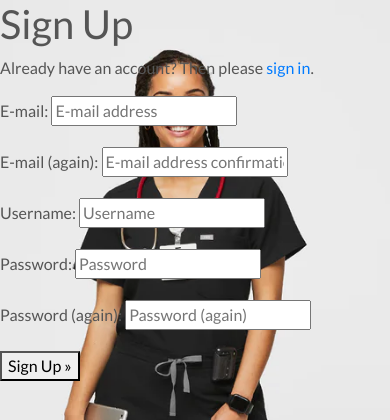
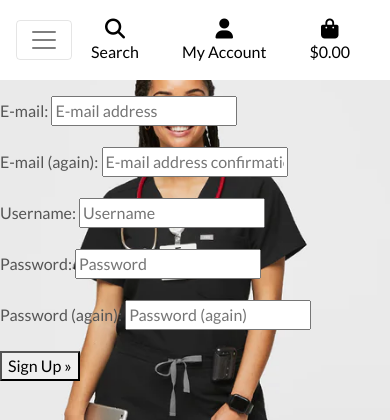
Before and after one commit to gozygreg/gregmediscrubs, a Django app: page /accounts/signup/ in a window 390 px wide. Shown: the top 420 px of the page. Run offline with Django 3.2, Linux system fonts and the light colour scheme; parts of the project's set-up code (start-up, migrations or seed data) failed here and were passed over; some libraries are stand-ins or nearby versions.

Commit message:
Added mobile header and navbar

```diff
--- a/templates/base.html
+++ b/templates/base.html
@@ -108,6 +108,16 @@
                 </ul>
             </div>
         </div>
+        <div class="row bg-white">
+            <nav class="navbar navbar-expand-lg navbar-light w-100">
+                <button class="navbar-toggler" type="button" data-toggle="collapse" data-target="#main-nav"
+                    aria-controls="main-nav" aria-expanded="false" aria-label="Toggle navigation">
+                    <span class="navbar-toggler-icon"></span>
+                </button>
+                {% include 'includes/mobile-top-header.html' %}
+                {% include 'includes/main-nav.html' %}
+            </nav>
+        </div>
     </header>
 
     {% if messages %}
--- /dev/null
+++ b/templates/includes/main-nav.html
@@ -0,0 +1,39 @@
+<div class="collapse navbar-collapse" id="main-nav">
+    <ul class="navbar-nav w-auto mx-auto">
+        <li class="nav-item dropdown">
+            <a class="logo-font font-weight-bold nav-link text-black mr-5" href="#" id="all-products-link"
+                data-toggle="dropdown" aria-haspopup="true" aria-expanded="false">
+                All Products
+            </a>
+            <div class="dropdown-menu border-0" aria-labelledby="all-products-link">
+                <a href="" class="dropdown-item">By Price</a>
+                <a href="" class="dropdown-item ">By Rating</a>
+                <a href="" class="dropdown-item ">By Category</a>
+                <a href="" class="dropdown-item">All Products</a>
+            </div>
+        </li>
+
+        <li class="nav-item dropdown">
+            <a class="logo-font font-weight-bold nav-link text-black mr-5" href="#" id="clothing-link"
+                data-toggle="dropdown" aria-haspopup="true" aria-expanded="false">
+                Scrubs
+            </a>
+            <div class="dropdown-menu border-0" aria-labelledby="clothing-link">
+                <a href="" class="dropdown-item">Men Scrubs</a>
+                <a href="" class="dropdown-item">Women Scrubs</a>
+                <a href="" class="dropdown-item">All Scrubs</a>
+            </div>
+        </li>
+
+        <li class="nav-item dropdown">
+            <a class="logo-font font-weight-bold nav-link text-black mr-5" href="#" id="homeware-link"
+                data-toggle="dropdown" aria-haspopup="true" aria-expanded="false">
+                Gowns
+            </a>
+            <div class="dropdown-menu border-0" aria-labelledby="homeware-link">
+                <a href="" class="dropdown-item">Surgical gowns</a>
+                <a href="" class="dropdown-item">Non-sterile gowns</a>
+            </div>
+        </li>
+    </ul>
+</div>
--- /dev/null
+++ b/templates/includes/mobile-top-header.html
@@ -0,0 +1,60 @@
+<li class="list-inline-item">
+    <a class="text-black nav-link d-block d-lg-none" href="#" id="mobile-search" data-toggle="dropdown"
+        aria-haspopup="true" aria-expanded="false">
+        <div class="text-center">
+            <div><i class="fas fa-search fa-lg"></i></div>
+            <p class="my-0">Search</p>
+        </div>
+    </a>
+    <div class="dropdown-menu border-0 w-100 p-3 rounded-0 my-0" aria-labelledby="mobile-search">
+        <form class="form" method="GET" action="">
+            <div class="input-group w-100">
+                <input class="form-control border border-black rounded-0" type="text" name="q"
+                    placeholder="Search our site">
+                <div class="input-group-append">
+                    <button class="form-control form-control btn btn-black border border-black rounded-0" type="submit">
+                        <span class="icon">
+                            <i class="fas fa-search"></i>
+                        </span>
+                    </button>
+                </div>
+            </div>
+        </form>
+    </div>
+</li>
+<li class="list-inline-item dropdown">
+    <a class="text-black nav-link d-block d-lg-none" href="#" id="user-options" data-toggle="dropdown"
+        aria-haspopup="true" aria-expanded="false">
+        <div class="text-center">
+            <div><i class="fas fa-user fa-lg"></i></div>
+            <p class="my-0">My Account</p>
+        </div>
+    </a>
+    <div class="dropdown-menu border-0" aria-labelledby="user-options">
+        {% if request.user.is_authenticated %}
+        {% if request.user.is_superuser %}
+        <a href="{% url 'account_logout' %}" class="dropdown-item">Product Management</a>
+        {% endif %}
+        <a href="#" class="dropdown-item">Dashboard</a>
+        <a href="{% url 'account_logout' %}" class="dropdown-item">Logout</a>
+        {% else %}
+        <a href="{% url 'account_signup' %}" class="dropdown-item">Register</a>
+        <a href="{% url 'account_login' %}" class="dropdown-item">Login</a>
+        {% endif %}
+    </div>
+</li>
+<li class="list-inline-item">
+    <a class="{% if grand_total %}text-primary font-weight-bold{% else %}text-black{% endif %} nav-link d-block d-lg-none"
+        href="">
+        <div class="text-center">
+            <div><i class="fas fa-shopping-bag fa-lg"></i></div>
+            <p class="my-0">
+                {% if grand_total %}
+                ${{ grand_total|floatformat:2 }}
+                {% else %}
+                $0.00
+                {% endif %}
+            </p>
+        </div>
+    </a>
+</li>
```
